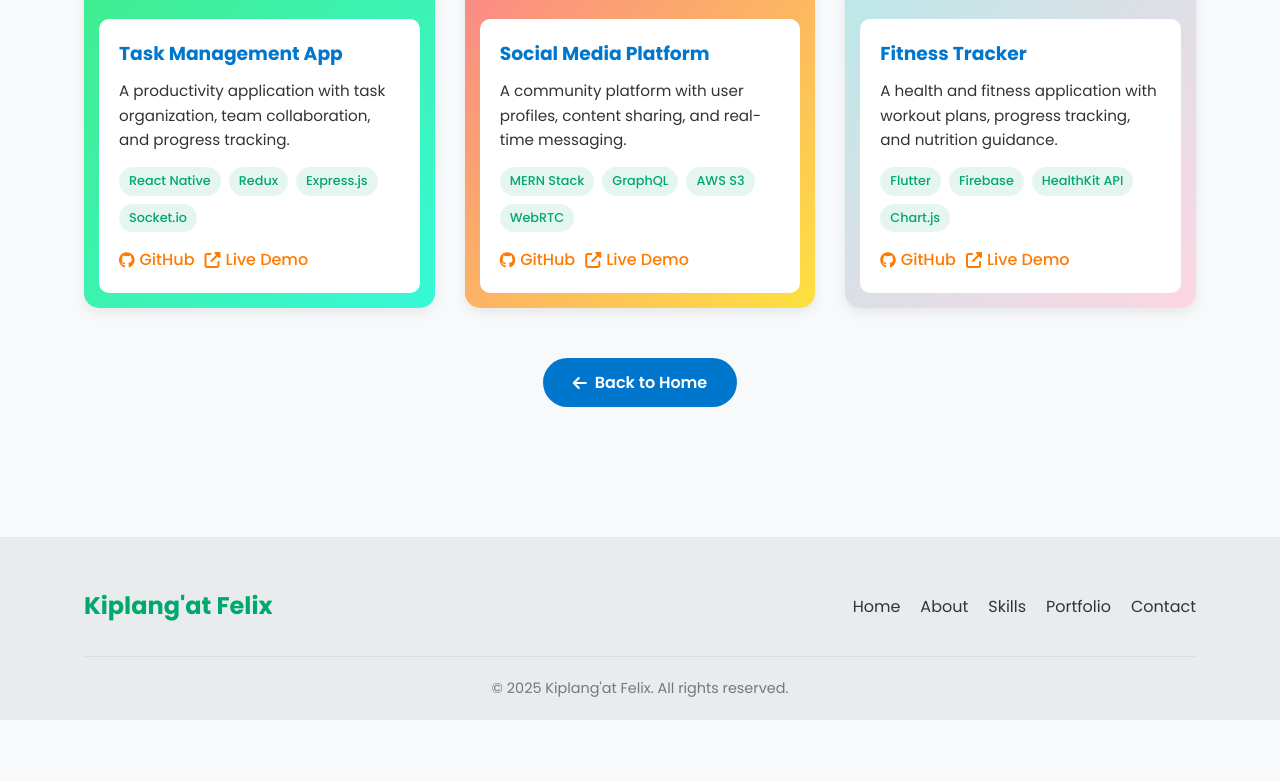
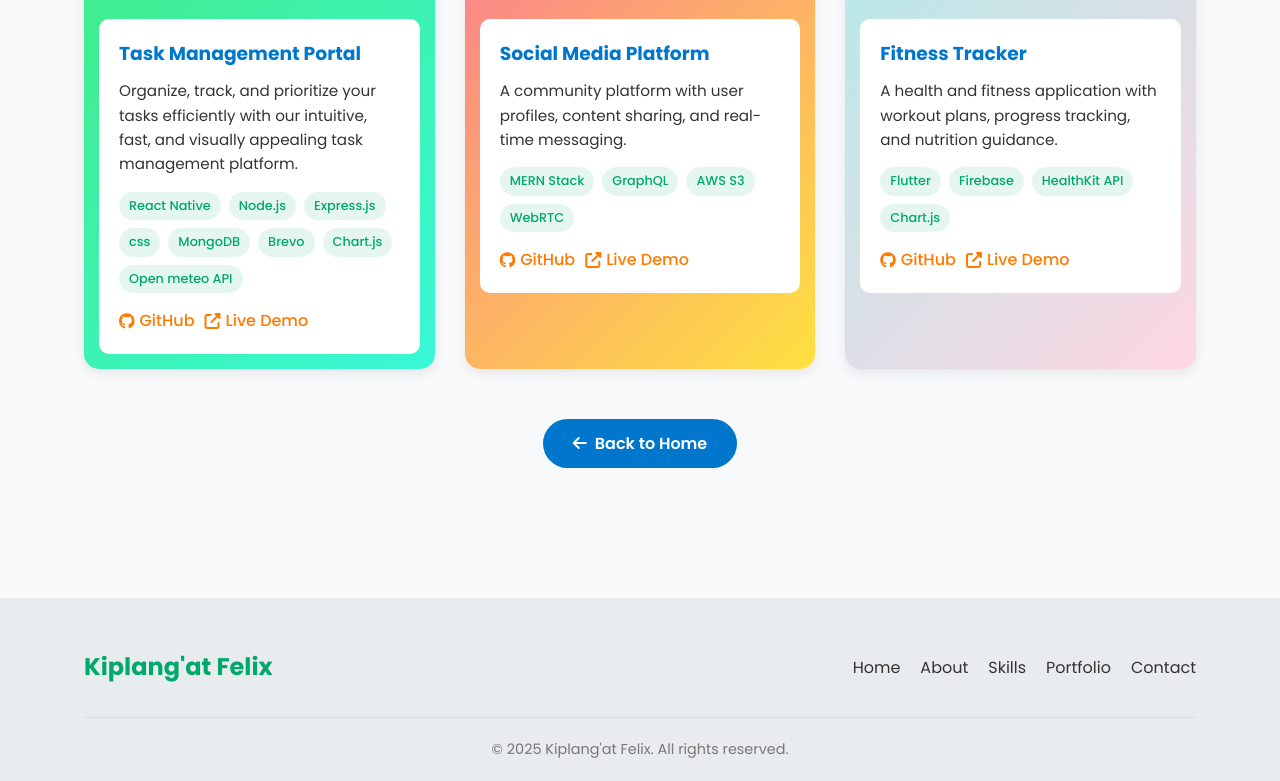
Before and after one commit to itsTk-999/My-Profile, a website: page portfolio.html in a window 1280 px wide. Shown: the part 1193-1974 px from the top of the page. Before the commit the page ends 1913 px from the top, so only its background shows below. Drawn offline with Linux system fonts and the light colour scheme.

Commit message:
Updated task management portal

```diff
--- a/portfolio.html
+++ b/portfolio.html
@@ -688,17 +688,21 @@
                 <div class="portfolio-item">
                     <img src="https://images.unsplash.com/photo-1551288049-bebda4e38f71?ixlib=rb-4.0.3&ixid=M3wxMjA3fDB8MHxwaG90by1wYWdlfHx8fGVufDB8fHx8fA%3D%3D&auto=format&fit=crop&w=500&q=80" alt="Task Management App" class="portfolio-img">
                     <div class="portfolio-content">
-                        <h3>Task Management App</h3>
-                        <p>A productivity application with task organization, team collaboration, and progress tracking.</p>
+                        <h3>Task Management Portal</h3>
+                        <p>Organize, track, and prioritize your tasks efficiently with our intuitive, fast, and visually appealing task management platform.</p>
                         <div class="portfolio-tags">
                             <span class="tag">React Native</span>
-                            <span class="tag">Redux</span>
+                            <span class="tag">Node.js</span>
                             <span class="tag">Express.js</span>
-                            <span class="tag">Socket.io</span>
+                            <span class="tag">css</span>
+                            <span class="tag">MongoDB</span>
+                            <span class="tag">Brevo</span>
+                            <span class="tag">Chart.js</span>
+                            <span class="tag">Open meteo API</span>
                         </div>
                         <div class="portfolio-links">
                             <a href="#"><i class="fab fa-github"></i> GitHub</a>
-                            <a href="#"><i class="fas fa-external-link-alt"></i> Live Demo</a>
+                            <a href="https://taskmanager001.vercel.app/" target="_blank"><i class="fas fa-external-link-alt"></i> Live Demo</a>
                         </div>
                     </div>
                 </div>
```
